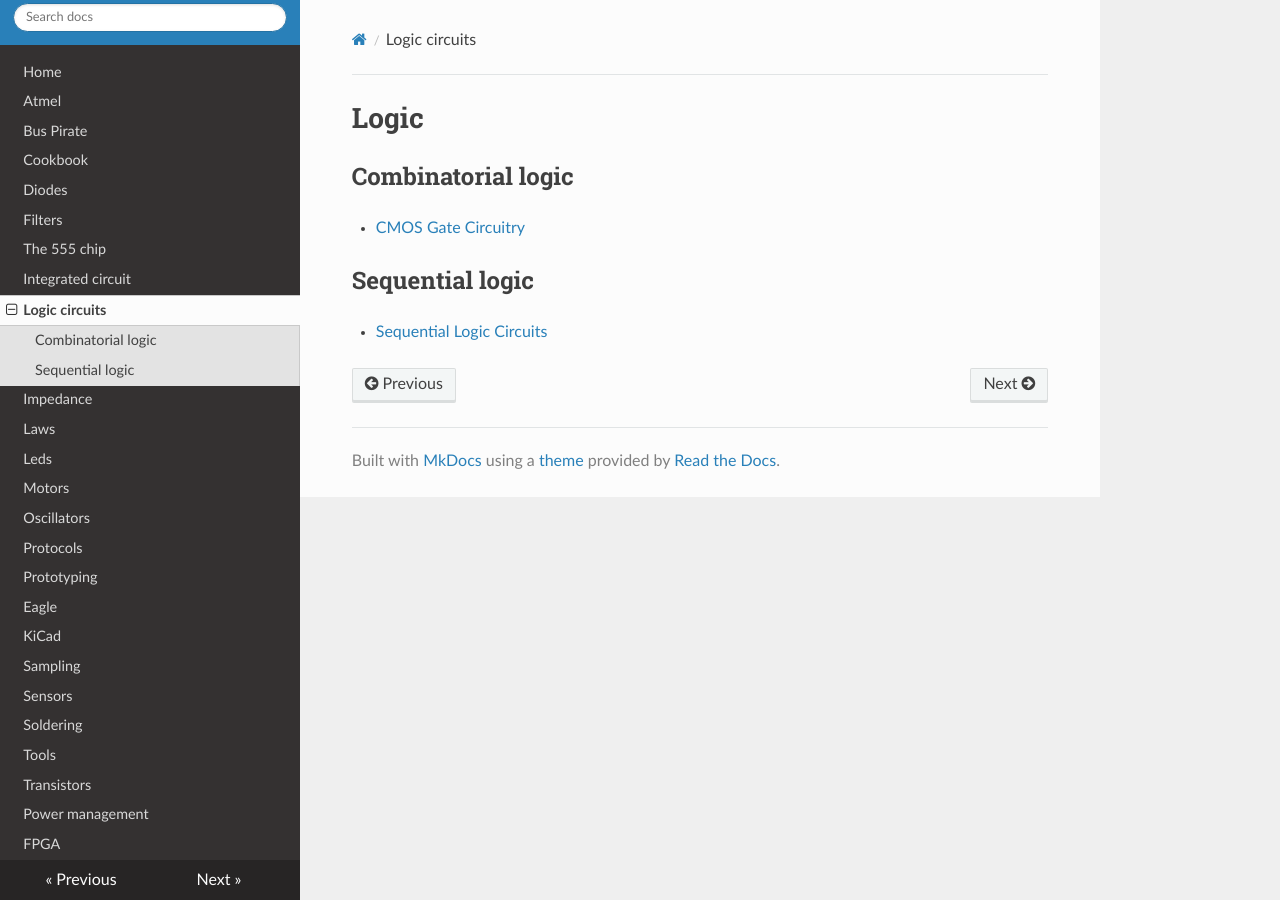
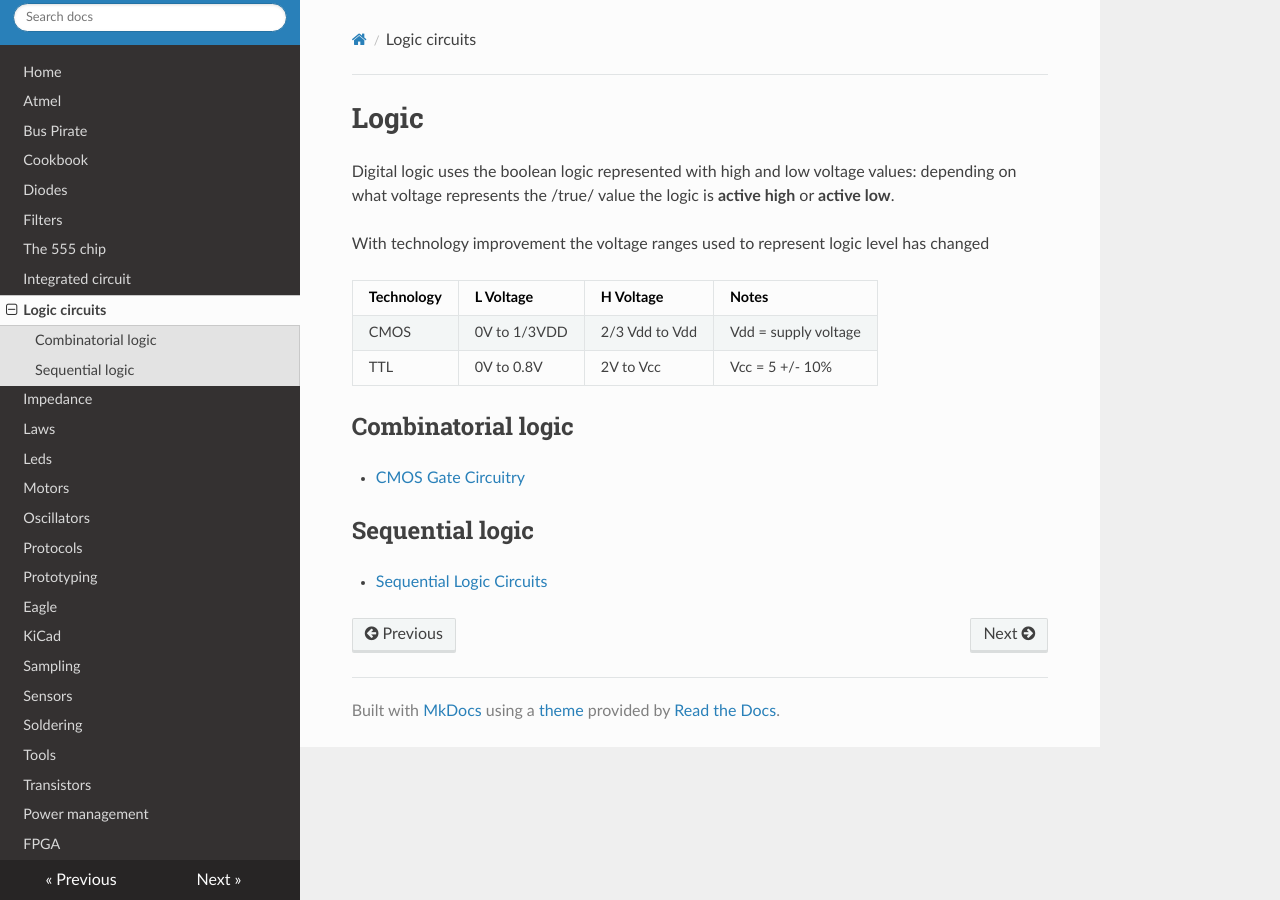
Before and after one commit to gipi/electronics-notes, an MkDocs documentation site: the page built from docs/logic.md, in a window 1280 px wide. Built offline with MkDocs 1.6.1, drawn with Linux system fonts in a browser that asks for light colours; nearby versions of some CDN libraries; old or Windows-style settings are respelled for this version of MkDocs.

Commit message:
Improve logic level notes.

```diff
--- a/docs/logic.md
+++ b/docs/logic.md
@@ -1,4 +1,14 @@
 # Logic
+
+Digital logic uses the boolean logic represented with high and low voltage values:
+depending on what voltage represents the /true/ value the logic is **active high** or **active low**.
+
+With technology improvement the voltage ranges used to represent logic level has changed
+
+| Technology | L Voltage | H Voltage |Notes |
+|------------|-----------|-----------|------|
+|CMOS        |0V to 1/3VDD|2/3 Vdd to Vdd|Vdd = supply voltage |
+|TTL |0V to 0.8V | 2V to Vcc | Vcc = 5 +/- 10% |
 
 ## Combinatorial logic
 
```
